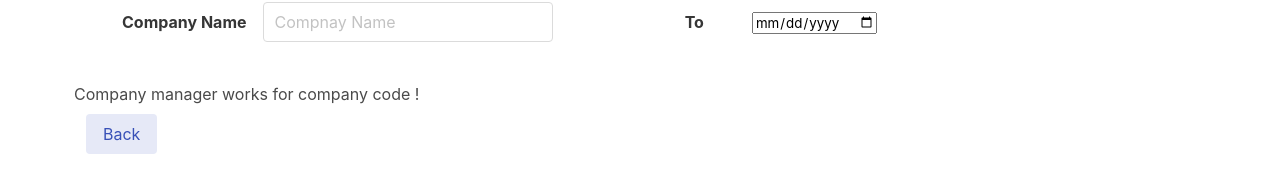
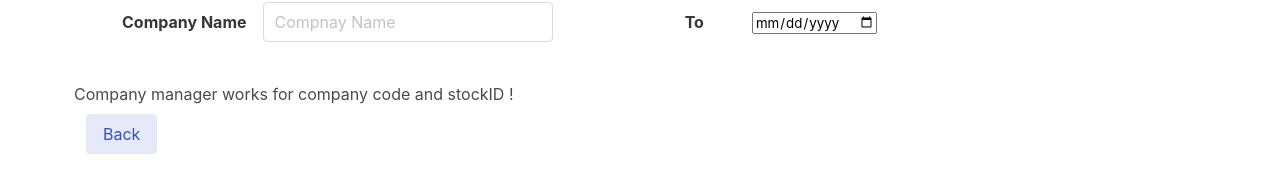
Before and after one commit to Soham-chattopadhyay/EStocksManagerWeb, an Angular app: page /company-detail in a window 1280 px wide. Both pictures are taken after a click on the button "Manage Company". Shown: the part 164-336 px from the top of the page. Built offline with nearby package versions, Linux system fonts and the light colour scheme; no server answers.

Commit message:
Added StockID to company info and mangement flow

```diff
--- a/src/app/Models/CompanyProfile.ts
+++ b/src/app/Models/CompanyProfile.ts
@@ -11,6 +11,7 @@ export class CompanyProfile
         this.regStatusConfirmation = new RegStatusConfirmation();
     }
   companyCode: string;
+  stockID: string;
   companyName: string;
   companyCEO: string;
   companyTurnover: number;
--- a/src/app/company-details/company-details.component.html
+++ b/src/app/company-details/company-details.component.html
@@ -108,5 +108,6 @@
   <app-company-management
   [showCompanyManagerScreen] = "showCompanyManagerScreen"
   [companyCode] = "companyCode"
+  [stockID] = "selectedCompanyInfo.stockID"
   (showCompanyManagerScreenEvent) = "UpdateCompanyManagerScreenFlag($event)"
   ></app-company-management>
--- a/src/app/company-management/company-management.component.html
+++ b/src/app/company-management/company-management.component.html
@@ -1,5 +1,5 @@
 <div class="container" [hidden] = "!showCompanyManagerScreen">
-  <p>Company manager works for company code {{companyCode}}!</p>
+  <p>Company manager works for company code {{companyCode}} and stockID {{stockID}}!</p>
 
   <div class="navbar-item">
     <button class="button is-hovered is-link is-light" (click) = "navigateToHome($event)">Back</button>
--- a/src/app/company-management/company-management.component.ts
+++ b/src/app/company-management/company-management.component.ts
@@ -10,6 +10,7 @@ export class CompanyManagementComponent implements OnInit {
 
   @Input() showCompanyManagerScreen = false;
   @Input() companyCode = '';
+  @Input() stockID = '';
   @Output() showCompanyManagerScreenEvent = new EventEmitter<boolean>();
 
   constructor(private router: Router) { }
```
